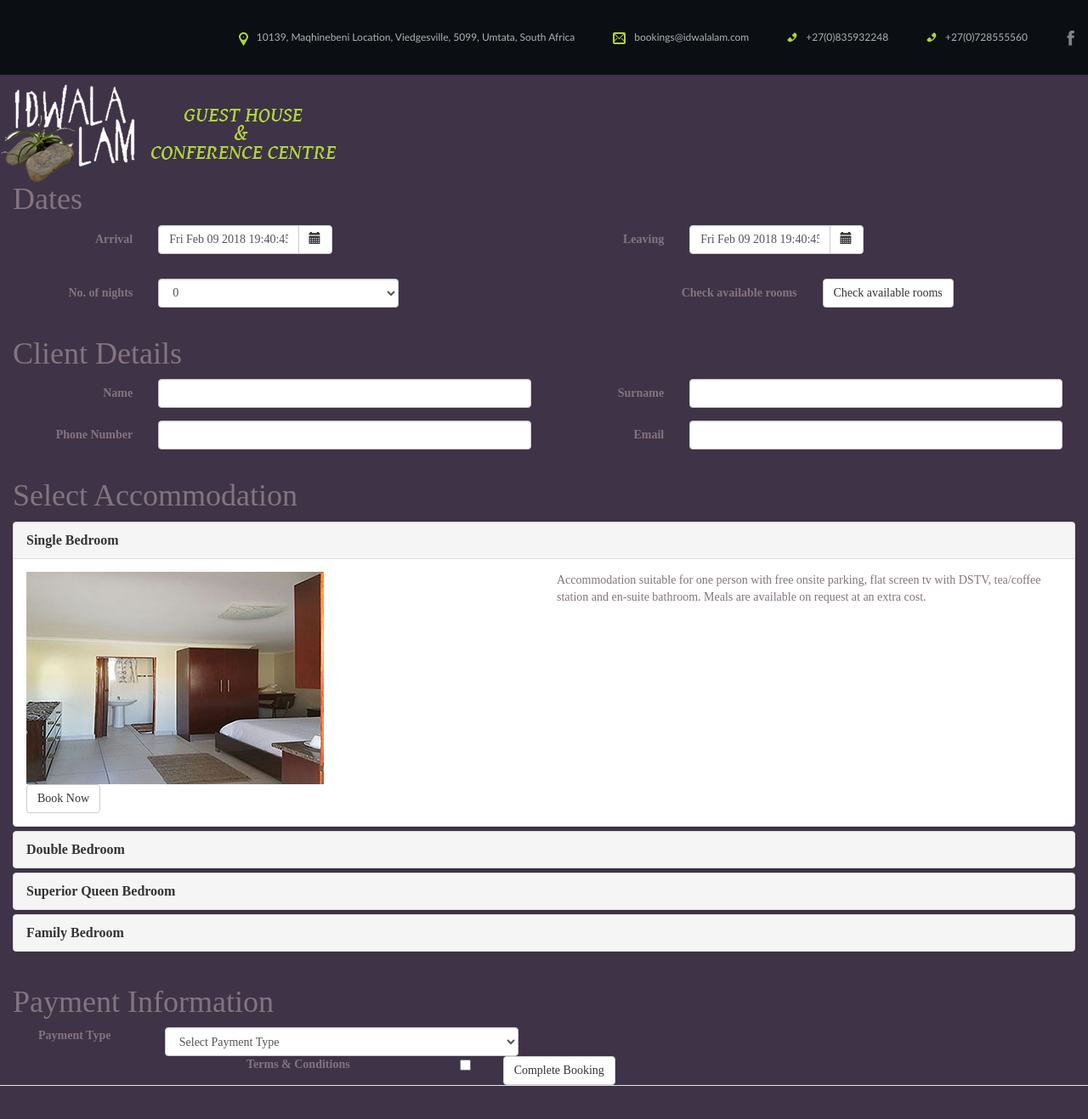
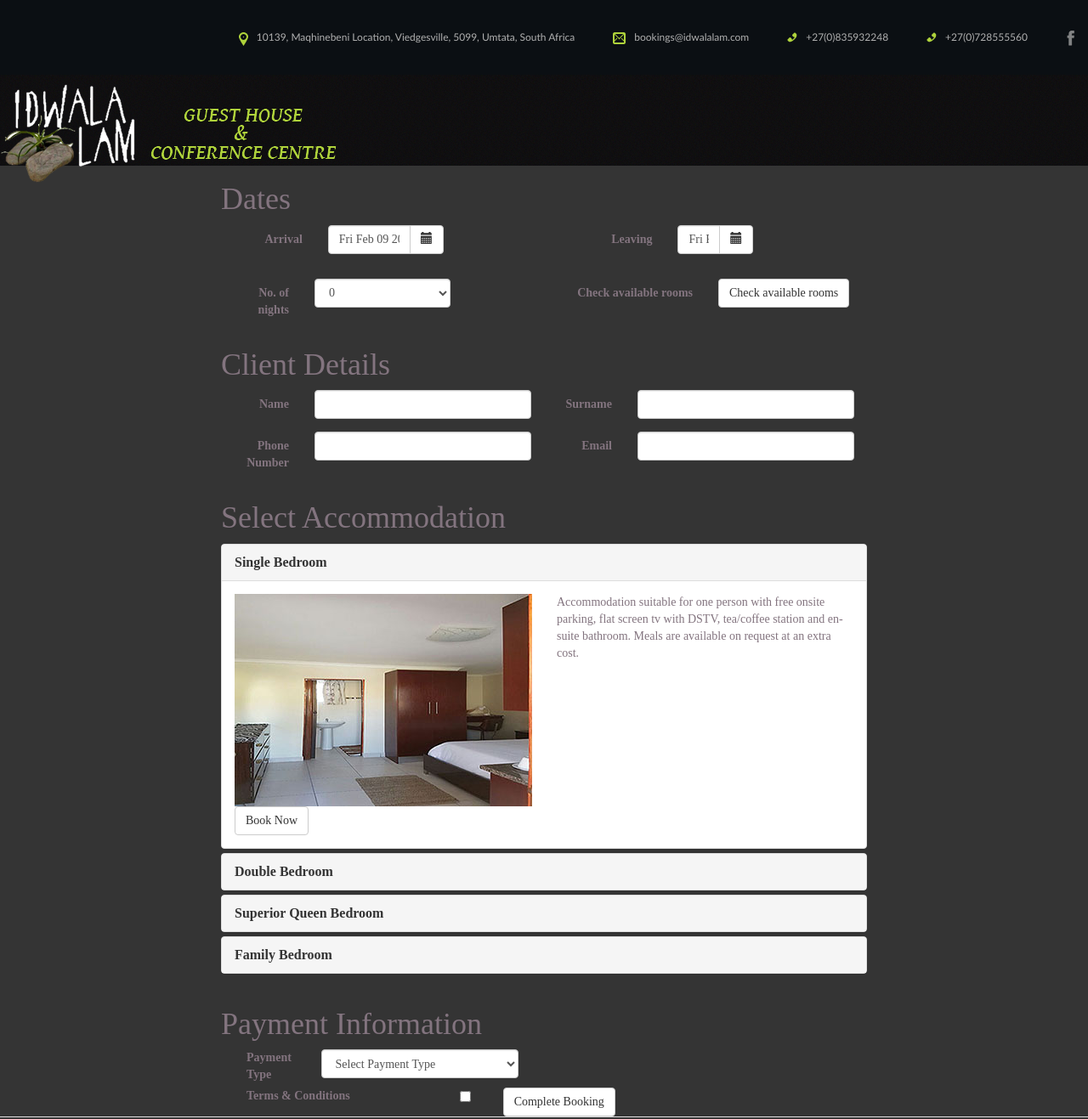
Before and after one commit to smtandabuzo/accommodation-booking, a website: page app/index.html in a window 1280 px wide. Shown: the whole page at 85% size. Drawn offline with nearby package versions, Linux system fonts and the light colour scheme; some packages are replaced by stand-ins of ours; files that its build step writes are made by us from their sources; files whose address does not match are found by name; a web font is replaced by a local one.

Commit message:
Importing background styles and adding images

```diff
--- a/app/styles/style.css
+++ b/app/styles/style.css
@@ -83,7 +83,7 @@ h4 {
 }
 .global.indent {
 	padding: 141px 0 0 0;
-	background: #e3dce0 url(../img/pattern4.png) repeat;
+	background: #e3dce0 url(../images/pattern4.png) repeat;
 }
 .center {
 	text-align: center;
@@ -94,7 +94,7 @@ h4 {
 /*-----menu-----*/
 .menuBox {
 	padding: 50px 0 57px 0;
-	background: url(../img/pattern2.png) repeat;
+	background: url(../images/pattern2.png) repeat;
 	position: relative;
 	z-index: 1;
 }
@@ -198,7 +198,7 @@ nav.tm_navbar .sub-menu > ul li a {
 }
 nav.tm_navbar .sub-menu > .submenu li span {
 	display: inline-block;
-	background: url(../img/menu-marker2.png) no-repeat;
+	background: url(../images/menu-marker2.png) no-repeat;
 	width: 6px;
 	height: 7px;
 	position: relative;
--- a/app/views/main.html
+++ b/app/views/main.html
@@ -1,11 +1,11 @@
-<div class="container-fluid">
+<div class="container">
   <form class="form-horizontal" role="form">
     <div class="row">
       <span></span>
       <div class="h1">Dates</div>
     </div>
     <div class="row">
-      <div class="col-md-6">
+      <div class="col-md-7">
         <div class="form-group">
           <label class="col-sm-3 control-label">Arrival</label>
           <div class="col-sm-9">
@@ -13,7 +13,7 @@
           </div>
         </div>
       </div>
-      <div class="col-md-6">
+      <div class="col-md-5">
         <div class="form-group">
           <label class="col-sm-3 control-label">Leaving</label>
           <div class="col-sm-9">
@@ -45,7 +45,7 @@
     </div>
   </form>
 </div>
-<div class="container-fluid">
+<div class="container">
   <form class="form-horizontal" role="form">
     <div class="row">
       <span></span>
@@ -89,7 +89,7 @@
     </div>
   </form>
 </div>
-<div class="container-fluid">
+<div class="container">
   <form class="form-horizontal" role="form">
     <div class="row">
       <div class="h1">Select Accommodation</div>
@@ -192,7 +192,7 @@
     </div>
   </form>
 </div>
- <div class="container-fluid">
+ <div class="container">
  <div class="row">
       <span></span>
       <div class="h1">Payment Information</div>
```
Also changed, not shown: app/images/menu-marker.png (added), app/images/menu-marker2.png (added), app/images/pattern.png (added), app/images/pattern2.png (added), app/images/pattern3.png (added), app/images/pattern4.png (added), app/images/pattern5.png (added).
